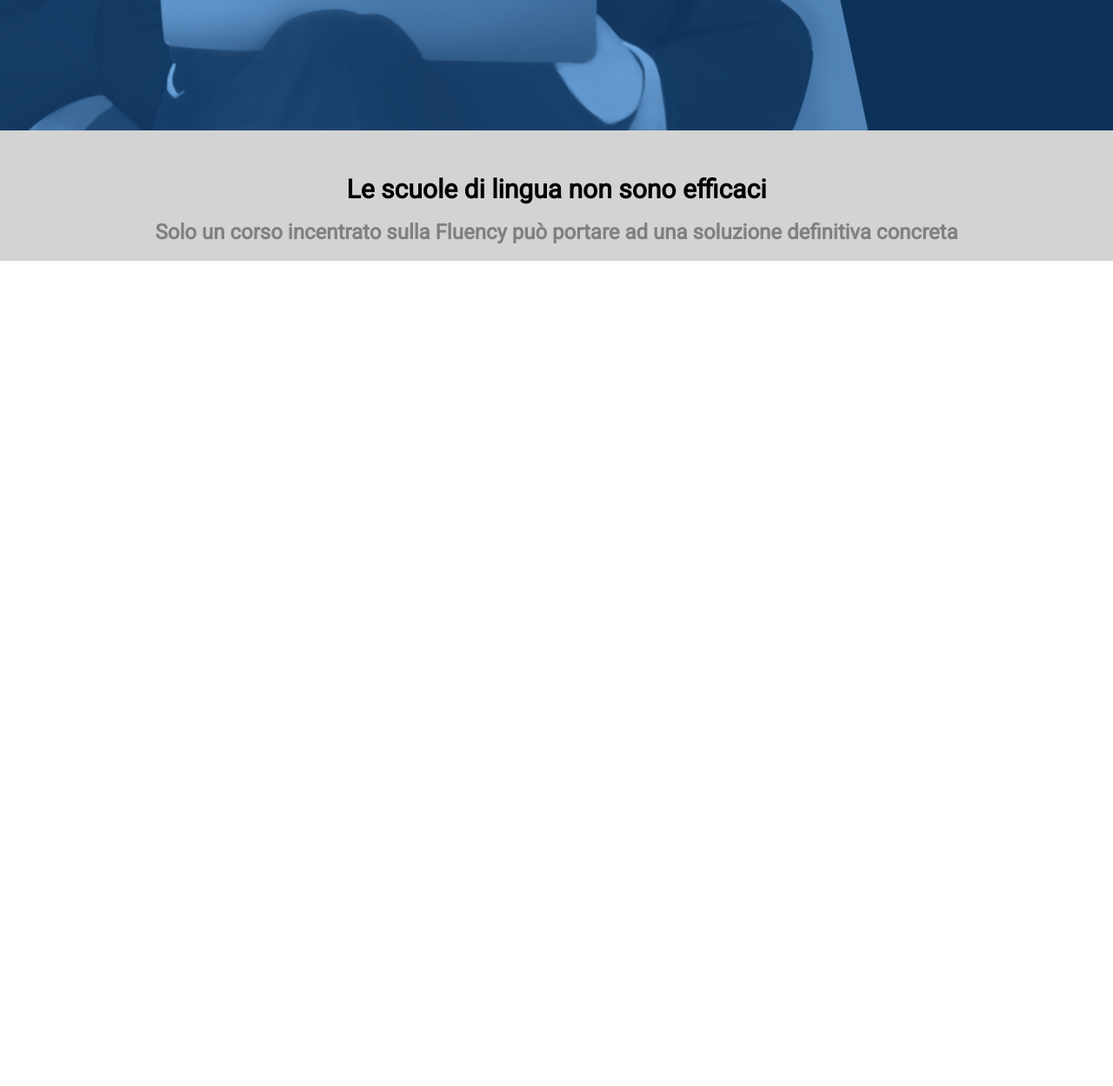
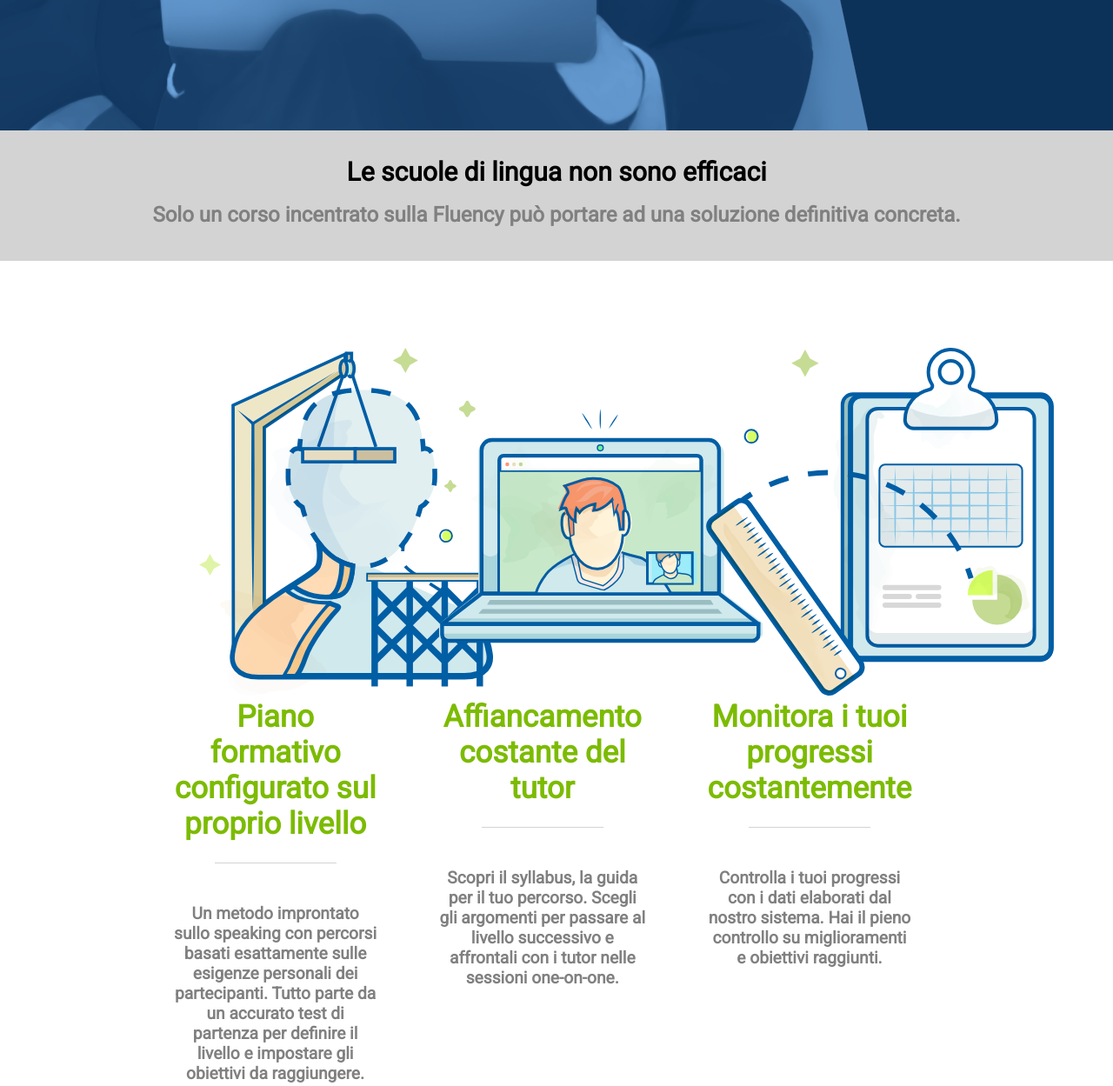
Before and after one commit to 10xMike/htmlcss-fluentify, a plain HTML site: page index.html in a window 1280 px wide. Shown: the part 950-2199 px from the top of the page at 87% size. Before the commit the page ends 1250 px from the top, so only its background shows below. Drawn offline with Linux system fonts and the light colour scheme.

Commit message:
Aggiunte tre colonne del main

```diff
--- a/css/style.css
+++ b/css/style.css
@@ -106,13 +106,19 @@ h1{
     text-transform: uppercase;
 }
 
+#site_main{
+    margin: auto;
+}
+
 .bg-grey{
     text-align: center;
-    padding-top: 50px;
+    padding-top: 30px;
     background-color: #D3D3D3;
     height: 150px;
     font-size: 20px;
 }
+
+
 
 p{
     color: grey;
@@ -120,3 +126,37 @@ p{
     font-weight: 600;
     padding-top: 18px;
 }
+
+.columns{
+    height: 1000px;
+    width: 80%;
+    margin: auto;
+    margin-top: 100px;
+}
+
+.col3{
+    width: 30%;
+    text-align: center;
+    float: left;
+    margin: auto;
+    padding-left: 70px;
+}
+
+.immagini_colonne{
+    height: 400px;
+    width: 400px;
+}
+
+h3{
+    color: #7CBB02;
+    font-size: 35px;
+    text-align: center;
+}
+
+.divisore{
+    display: inline-block;
+    background-color: #D3D3D3;
+    width: 140px;
+    margin: 1.5rem;
+    height: 1px;
+}
--- a/index.html
+++ b/index.html
@@ -42,14 +42,38 @@
     </header>
     <!-- /Header -->
 
-    <main>
+    <!-- Main -->
+    <main id="site_main">
         <div class="bg-grey">
             <h2>Le scuole di lingua non sono efficaci</h2>
-            <p>Solo un corso incentrato sulla Fluency può portare ad una soluzione definitiva concreta</p>
+            <p>Solo un corso incentrato sulla Fluency può portare ad una soluzione definitiva concreta.</p>
         </div>
+        <div class="columns clearfix">
+            <div class="col3">
+                <img class="immagini_colonne" src="./css/img/profile.svg" alt="">
+                <h3>Piano formativo configurato sul proprio livello</h3>
+                <span class="divisore"></span>
+                <p>Un metodo improntato sullo speaking con percorsi basati esattamente sulle esigenze personali dei partecipanti. Tutto parte da un accurato test di partenza per definire il livello e impostare gli obiettivi da raggiungere.</p>
+            </div>
+            <div class="col3">
+                <img class="immagini_colonne" src="./css/img/computer.svg" alt="">
+                <h3>Affiancamento costante del tutor</h3>
+                <span class="divisore"></span>
+                <p>Scopri il syllabus, la guida per il tuo percorso. Scegli gli argomenti per passare al livello successivo e affrontali con i tutor nelle sessioni one-on-one.</p>
+            </div>
+            <div class="col3">
+                <img class="immagini_colonne" src="./css/img/doc.svg" alt="">
+                <h3>Monitora i tuoi progressi costantemente</h3>
+                <span class="divisore"></span>
+                <p>Controlla i tuoi progressi con i dati elaborati dal nostro sistema. Hai il pieno controllo su miglioramenti e obiettivi raggiunti.</p>
 
+            </div>
+        </div>
     </main>
-    <footer></footer>
+    <!-- /Main -->
+    <footer id="site_footer">
+
+    </footer>
 
 </body>
 
```
